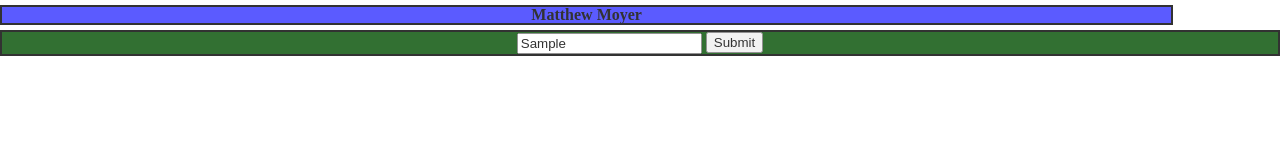
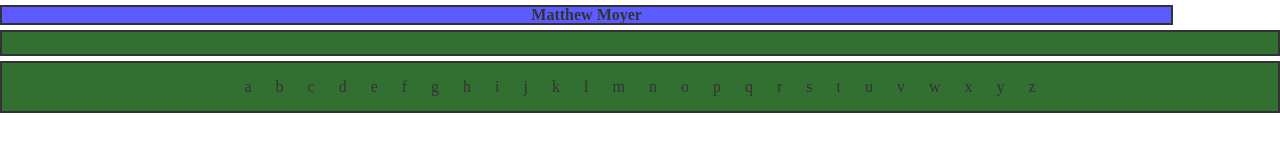
Before and after one commit to matthewrmoyer/Hangman, a plain HTML site: page index.html in a window 1280 px wide. Both pictures are taken after typing "Sample" into the empty fields and a click on the button "Submit". Drawn offline with Linux system fonts and the light colour scheme.

Commit message:
add game setup functions and content

```diff
--- a/index.html
+++ b/index.html
@@ -20,13 +20,54 @@
 
 <div class ="row">
 <div class = "col-12">
-<input type="text" id = "target-word-input">
+<input type="text" id = "target-word-input" placeholder="Enter the Target Word">
 <button id = "target-word-submit-button">Submit</button>
 
 </div>
 
 </div>
 
+<div class = "row">
+	<div class = "col-12">
+<div class = "letter letter-a">a</div>
+<div class = "letter letter-b">b</div>
+<div class = "letter letter-c">c</div>
+<div class = "letter letter-d">d</div>
+<div class = "letter letter-e">e</div>
+<div class = "letter letter-f">f</div>
+<div class = "letter letter-g">g</div>
+<div class = "letter letter-h">h</div>
+<div class = "letter letter-i">i</div>
+<div class = "letter letter-j">j</div>
+<div class = "letter letter-k">k</div>
+<div class = "letter letter-l">l</div>
+<div class = "letter letter-m">m</div>
+<div class = "letter letter-n">n</div>
+<div class = "letter letter-o">o</div>
+<div class = "letter letter-p">p</div>
+<div class = "letter letter-q">q</div>
+<div class = "letter letter-r">r</div>
+<div class = "letter letter-s">s</div>
+<div class = "letter letter-t">t</div>
+<div class = "letter letter-u">u</div>
+<div class = "letter letter-v">v</div>
+<div class = "letter letter-w">w</div>
+<div class = "letter letter-x">x</div>
+<div class = "letter letter-y">y</div>
+<div class = "letter letter-z">z</div>
+
+
+
+
+
+
+
+
+
+
+
+</div>
+</div>
 
 
 </body>
--- a/script.js
+++ b/script.js
@@ -1,26 +1,64 @@
 $(document).ready(function(){
 
+//global variables
 var submitButton = document.getElementById("target-word-submit-button");
-
-
+var targetWordInput = document.getElementById("target-word-input");
+var targetWord;
+var targetWordLength;
+var targetArray;
 
 //hangman module
 
 var Hangman = (function(){
+
+	//get the target word from input
 	var _privateGetTargetWordFunction = function(){
-		var submitButton = document.getElementById("target-word-submit-button");
-		var x = document.getElementById("target-word-input").value;
-		console.log(x);
+		//set target word to value of input
+		targetWord = document.getElementById("target-word-input").value;
 	}
 
+	var _privateGetLength = function(){
+		targetWordLength = targetWord.length;
+		console.log(targetWordLength);
+	}
+
+	var _privateCreateArray = function(){
+		targetArray = targetWord.split("");
+		console.log(targetArray);
+	}
+
+	var _privateHideInput = function(){
+		targetWordInput.classList.add("hide");
+	}
+
+	var _privateHideSubmitButton = function(){
+		submitButton.classList.add("hide");
+	}
+
+
+
 	return{
-		getGuess: function(){
+		//public function to get target word
+		pickWord: function(){
 			_privateGetTargetWordFunction();
+			_privateGetLength();
+			_privateHideInput();
+			_privateHideSubmitButton();
+			_privateCreateArray();
 		}
 	}
 })();
 
+
+
+
+
 submitButton.addEventListener("click", function(){
-	Hangman.getGuess();
+	Hangman.pickWord();
+	console.log(targetWord);
 });
+
+
+
+
 });
--- a/style.scss
+++ b/style.scss
@@ -85,12 +85,14 @@ $big-screen: "(min-width: 1300px)";
 }
 
 
-.name{
-  //min font-size = 18px then scales with 3vw
 
-  font-size: calc(18px + 3vw);
+.letter{
+  display: inline;
+  cursor: pointer;
+  line-height: 3;
+  padding: 10px;
 }
 
-.personal-background{
-  font-size: calc(12px + 1vw);
+.hide{
+  visibility: hidden;
 }
```
Also changed, not shown: style.css, 1 other file.
